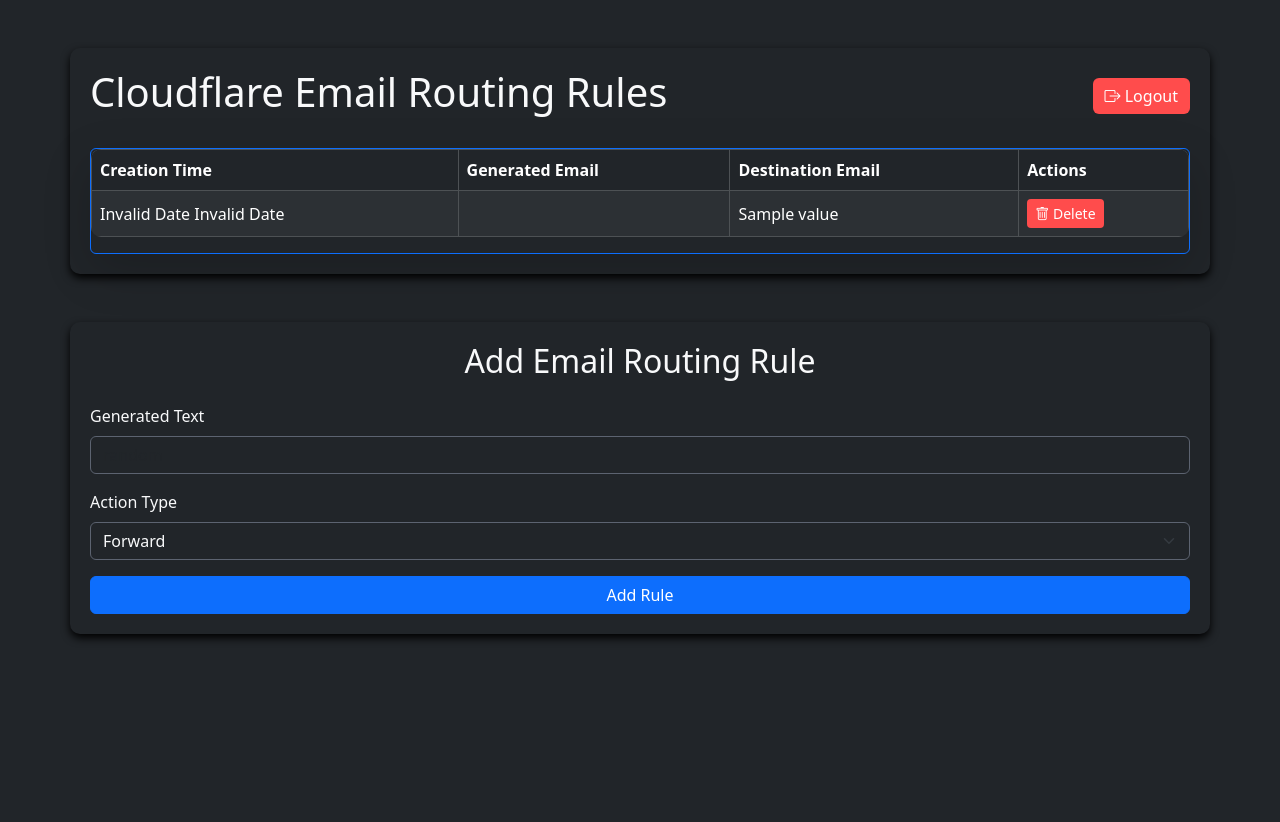
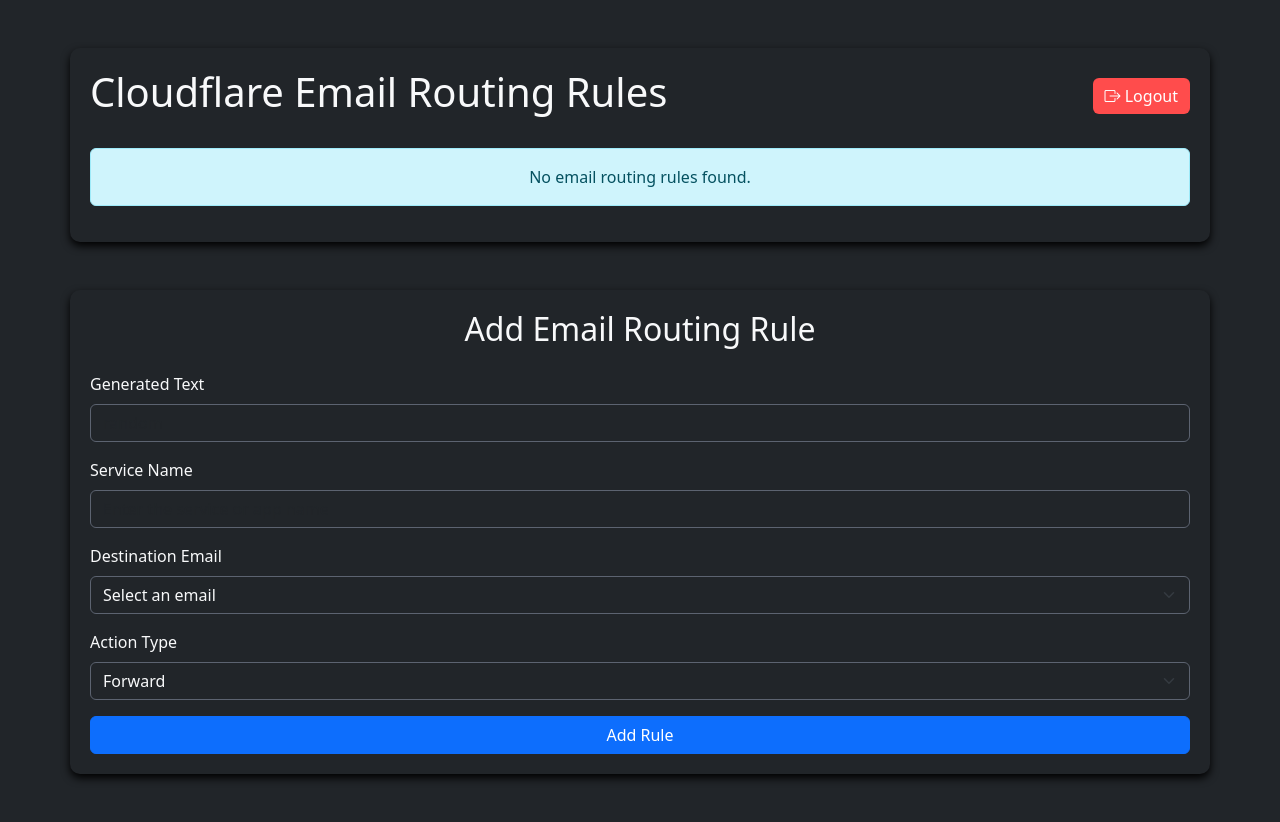
Before and after one commit to 99Rares/EmailApp, a Flask app: page / in a window 1280 px wide. Before the commit the page ends 640 px from the top, so only its background shows below. Run offline with Flask 3, Linux system fonts and the light colour scheme; the visitor is signed in with stand-in values (Sample User, id 1); a database or web service that is not in the repository returns one stand-in record (values such as "Sample title"); data that the repository does not hold is empty.

Commit message:
added feature

```diff
--- a/app.py
+++ b/app.py
@@ -1,31 +1,12 @@
 from flask import Flask, render_template, request, flash, redirect, url_for, session
-from zoneinfo import ZoneInfo
-import requests
-import datetime
+from constants import EMAIL_LIST, USER_CREDENTIALS
+from logic import *
 import os
 import bcrypt
 
 app = Flask(__name__)
 app.secret_key = os.environ.get("SECRET_KEY")
 
-# Cloudflare API configuration
-ACCOUNT_ID = os.environ.get("ACCOUNT_ID")
-CLOUDFLARE_ZONE_ID = os.environ.get("CLOUDFLARE_ZONE_ID")
-CLOUDFLARE_API_TOKEN = os.environ.get("CLOUDFLARE_API_TOKEN")
-PLACEHOLDER_EMAIL_DOMAIN = os.environ.get("PLACEHOLDER_EMAIL_DOMAIN")
-DESTINATION_EMAIL = os.environ.get("DESTINATION_EMAIL")
-MY_USER = os.environ.get("MY_USER")
-
-
-ROUTING_URL = f"https://api.cloudflare.com/client/v4/zones/{CLOUDFLARE_ZONE_ID}/email/routing/rules"
-
-
-# Read user credentials from environment variables
-USER_CREDENTIALS = {
-    MY_USER: os.environ.get(
-        "ADMIN_PASSWORD_HASH"
-    )  # Set the encrypted password hash as an environment variable
-}
 
 
 @app.route("/login", methods=["GET", "POST"])
@@ -58,151 +39,16 @@ def logout():
         return redirect(url_for("login"))
 
 
-# Function to delete an email routing rule by ID
-def delete_email_routing_rule(rule_id):
-    headers = {
-        "Authorization": f"Bearer {CLOUDFLARE_API_TOKEN}",
-        "Content-Type": "application/json",
-    }
+@app.route("/api/emails", methods=["GET"])
+def get_emails():
+    # Get the emails list from the environment variable
+    emails_list = EMAIL_LIST
+    # Convert the comma-separated string to a list of dictionaries
+    emails = [
+        {"value": email, "label": email} for email in emails_list.split(",") if email
+    ]
 
-    delete_url = f"{ROUTING_URL}/{rule_id}"
-    response = requests.delete(delete_url, headers=headers)
-
-    if response.status_code == 200:
-        flash("Routing rule deleted successfully!", "success")
-        return True
-    else:
-        flash(
-            f"Failed to delete routing rule: {response.json().get('errors', 'Unknown error')}",
-            "error",
-        )
-        print(f"Error: {response.status_code} - {response.json()}")
-        return False
-
-
-# Function to generate a random email address using the Random Word API
-def generate_random_email():
-    try:
-        response = requests.get(
-            "https://random-word-api.herokuapp.com/word?number=3&length=5"
-        )
-        response.raise_for_status()  # Raise an error for bad status codes
-        words = response.json()
-        if len(words) == 3:
-            return f"{'-'.join(words)}@{PLACEHOLDER_EMAIL_DOMAIN}"
-        else:
-            raise ValueError("Received fewer than 3 words from the API")
-    except (requests.RequestException, ValueError) as e:
-        print(f"Error fetching random words: {e}")
-        return f"fallback-email@{PLACEHOLDER_EMAIL_DOMAIN}"  # Fallback email in case of an error
-
-
-# Function to add a new email routing rule
-def add_email_routing_rule(generated_email, destination_email, action_type):
-    # Generate a random destination email if it's empty and the action type is 'forward'
-
-    headers = {
-        "Authorization": f"Bearer {CLOUDFLARE_API_TOKEN}",
-        "Content-Type": "application/json",
-    }
-
-    # Prepare the action based on the selected type
-    action = {"type": action_type}
-
-    if action_type == "forward" and destination_email:
-        action["value"] = [destination_email]
-
-    romania_time = datetime.datetime.now(ZoneInfo("Europe/Bucharest"))
-    data = {
-        "matchers": [{"type": "literal", "field": "to", "value": generated_email}],
-        "actions": [action],
-        "enabled": True,
-        "name": f"Rule created at {romania_time}",
-    }
-
-    response = requests.post(ROUTING_URL, headers=headers, json=data)
-    if response.status_code == 200:
-        flash("Routing rule added successfully!", "success")
-        return True
-    else:
-        flash(
-            f"Failed to add routing rule: {response.json().get('errors', 'Unknown error')}",
-            "error",
-        )
-        print(f"Error: {response.status_code} - {response.json()}")
-        return False
-
-
-def get_email_routing_addresses():
-    """Fetch the list of email routing addresses from Cloudflare."""
-    headers = {
-        "Authorization": f"Bearer {CLOUDFLARE_API_TOKEN}",
-        "Content-Type": "application/json",
-    }
-    response = requests.get(ROUTING_URL, headers=headers)
-    if response.status_code == 200:
-        return parse_json(response.json().get("result", []))
-    else:
-        print(f"Error: {response.status_code} - {response.json()}")
-        return None
-
-
-def parse_json(rules):
-    parsed_rules = []
-
-    # Parse each rule and extract only the relevant details
-    for rule in rules:
-        if rule.get("actions")[0].get("type") == "worker":
-            continue
-
-        rule_data = {
-            "creation_time": rule.get(
-                "name", "No creation time available"
-            ),  # Default if 'name' is missing
-            "id": rule.get("id", None),
-            "generated_email": "",
-            "destination_email": "",
-        }
-
-        # Strip the prefix "Rule created at " if it exists
-        if rule_data["creation_time"].startswith("Rule created at "):
-            rule_data["creation_time"] = rule_data["creation_time"][
-                len("Rule created at ") :
-            ]
-
-        # Get generated email from matchers
-        for matcher in rule.get("matchers", []):
-            if matcher.get("field") == "to":
-                rule_data["generated_email"] = matcher.get("value", "Unknown")
-
-        # Get destination email from actions
-        for action in rule.get("actions", []):
-            if action.get("type") == "forward":
-                rule_data["destination_email"] = action.get("value", ["Unknown"])[
-                    0
-                ]  # Default if no destination email
-            else:
-                rule_data["destination_email"] = action.get("value", ["Drop"])[
-                    0
-                ]  # Default if no destination email
-
-        parsed_rules.append(rule_data)
-
-    return parsed_rules
-
-
-def login_required(f):
-    """Decorator to protect routes that require authentication."""
-    from functools import wraps
-
-    @wraps(f)
-    def decorated_function(*args, **kwargs):
-        if "user" not in session:
-            flash("You need to be logged in to access this page.", "warning")
-            return redirect(url_for("login"))
-        return f(*args, **kwargs)
-
-    return decorated_function
+    return jsonify(emails)
 
 
 @app.route("/")
@@ -221,18 +67,12 @@ def add_rule():
     if request.method == "POST":
         generated_email = request.form.get("generated_email")
         destination_email = request.form.get("destination_email")
-        if not generated_email:
-            generated_email = generate_random_email()
-        else:
-            generated_email += f"@{PLACEHOLDER_EMAIL_DOMAIN}"
-        if not destination_email:
-            destination_email = DESTINATION_EMAIL
+        name = request.form.get("app_name")
+        generated_email = generate_random_email(generated_email)
         action_type = request.form.get("action_type")
 
         if generated_email and destination_email:
-            success = add_email_routing_rule(
-                generated_email, destination_email, action_type
-            )
+            success = add_email_routing_rule(generated_email, destination_email, action_type, name)
             return redirect(url_for("index"))
 
 
--- a/docker-compose.yml
+++ b/docker-compose.yml
@@ -10,7 +10,7 @@ services:
       - CLOUDFLARE_ZONE_ID=${CLOUDFLARE_ZONE_ID}
       - CLOUDFLARE_API_TOKEN=${CLOUDFLARE_API_TOKEN}
       - PLACEHOLDER_EMAIL_DOMAIN=${PLACEHOLDER_EMAIL_DOMAIN}
-      - DESTINATION_EMAIL=${DESTINATION_EMAIL}
       - ADMIN_PASSWORD_HASH=${ADMIN_PASSWORD_HASH}
       - MY_USER=${MY_USER}
+      - EMAIL_LIST=${EMAIL_LIST}
     restart: unless-stopped
--- a/static/style.css
+++ b/static/style.css
@@ -1,104 +1,73 @@
-/* Basic Reset */
-* {
-    margin: 0;
-    padding: 0;
-    font-family: Arial, sans-serif;
+.container {
+    background-color: #2a2d35;
+    border-radius: 10px;
+    box-shadow: 0 4px 8px rgba(0, 0, 0, 1.5);
+    padding: 20px;
 }
 
-/* Body Styling */
-body {
-    background-color: #f4f4f9;
-    padding: 20px;
-    min-height: 100vh;
+.table {
+    border-radius: 10px;
+    overflow: hidden;
 }
 
-/* Container styling */
-.container {
-    max-width: 800px;
-    margin: 20px auto;
-    background-color: #fff;
-    padding: 20px;
-    border-radius: 8px;
-    box-shadow: 0 4px 10px rgba(0, 0, 0, 0.1);
+.btn-danger {
+    background-color: #ff4c4c;
+    border: none;
 }
 
-h1 {
-    text-align: center;
-    margin-bottom: 20px;
-    color: #333;
+.btn-danger:hover {
+    background-color: #e63939;
 }
 
-/* Table styling */
-table {
-    width: 100%;
-    border-collapse: collapse;
-    margin-bottom: 20px;
-}
-
-th,
-td {
-    padding: 12px;
-    text-align: left;
-    border-bottom: 1px solid #ddd;
-}
-
-th {
-    background-color: #0073e6;
+.form-control,
+.form-select {
+    background-color: #3b3f48;
+    border: 1px solid #5c6370;
     color: #fff;
 }
 
-tr:hover {
-    background-color: #f1f1f1;
+.form-control:focus,
+.form-select:focus {
+    box-shadow: 0 0 5px #007bff;
 }
 
-/* Form styling */
-form {
-    margin-bottom: 20px;
+h1,
+h2 {
+    text-align: center;
 }
 
-label {
-    display: block;
-    margin: 10px 0 5px;
-    font-weight: bold;
+.overlay {
+    position: fixed;
+    top: 0;
+    left: 0;
+    width: 100%;
+    height: 100%;
+    background-color: rgba(0, 0, 0, 0.5);
+    /* Semi-transparent gray */
+    display: none;
+    /* Hidden by default */
+    align-items: center;
+    justify-content: center;
+    z-index: 1000;
+    /* Ensure it appears above other elements */
 }
 
-input,
-select,
-button {
-    width: 100%;
-    padding: 10px;
-    margin-bottom: 10px;
-    border-radius: 4px;
-    border: 1px solid #ddd;
+/* Centered loading spinner */
+#loadingSpinner {
+    width: 10rem;
+    /* Increase the width */
+    height: 10rem;
+    /* Increase the height */
 }
 
-button {
-    background-color: #0073e6;
-    color: #fff;
-    border: none;
-    cursor: pointer;
+input::placeholder {
+    color: #bbb;
+    /* Light gray for better contrast */
+    opacity: 1;
+    /* Ensure it is fully opaque */
 }
 
-button:hover {
-    background-color: #005bb5;
+input:focus::placeholder {
+    color: #888;
+    /* Slightly darker gray when focused */
 }
-
-.delete-button {
-    background-color: #e74c3c;
-    color: #fff;
-    display: flex;
-    align-items: center;
-    justify-content: center;
-    padding: 8px;
-    border: none;
-    border-radius: 4px;
-    cursor: pointer;
-}
-
-.delete-button:hover {
-    background-color: #c0392b;
-}
-
-.delete-button i {
-    margin-right: 5px;
-}
--- a/templates/index.html
+++ b/templates/index.html
@@ -9,60 +9,7 @@
         integrity="sha384-QWTKZyjpPEjISv5WaRU9OFeRpok6YctnYmDr5pNlyT2bRjXh0JMhjY6hW+ALEwIH" crossorigin="anonymous">
     <link href="https://cdn.jsdelivr.net/npm/bootstrap-icons/font/bootstrap-icons.css" rel="stylesheet">
     <link rel="icon" type="image/x-icon" href="/static/favicon.ico">
-    <style>
-        .container {
-            background-color: #2a2d35;
-            border-radius: 10px;
-            box-shadow: 0 4px 8px rgba(0, 0, 0, 1.5);
-            padding: 20px;
-        }
-        .table {
-            border-radius: 10px;
-            overflow: hidden;
-        }
-        .btn-danger {
-            background-color: #ff4c4c;
-            border: none;
-        }
-        .btn-danger:hover {
-            background-color: #e63939;
-        }
-        .form-control, .form-select {
-            background-color: #3b3f48;
-            border: 1px solid #5c6370;
-            color: #fff;
-        }
-        .form-control:focus, .form-select:focus {
-            box-shadow: 0 0 5px #007bff;
-        }
-        h1, h2 {
-            text-align: center;
-        }
-
-        .overlay {
-            position: fixed;
-            top: 0;
-            left: 0;
-            width: 100%;
-            height: 100%;
-            background-color: rgba(0, 0, 0, 0.5);
-            /* Semi-transparent gray */
-            display: none;
-            /* Hidden by default */
-            align-items: center;
-            justify-content: center;
-            z-index: 1000;
-            /* Ensure it appears above other elements */
-        }
-
-        /* Centered loading spinner */
-        #loadingSpinner {
-            width: 10rem;
-            /* Increase the width */
-            height: 10rem;
-            /* Increase the height */
-        }
-    </style>
+    <link rel="stylesheet" href="/static/style.css">
 </head>
 
 <body class="bg-dark text-light">
@@ -104,6 +51,7 @@
                 <thead class="bg-secondary text-white">
                     <tr>
                         <th scope="col">Creation Time</th>
+                        <th scope="col">Service Name</th>
                         <th scope="col">Generated Email</th>
                         <th scope="col">Destination Email</th>
                         <th scope="col">Actions</th>
@@ -113,6 +61,7 @@
                     {% for rule in email_addresses %}
                     <tr>
                         <td data-label="Creation Time" class="creation-time">{{ rule.creation_time }}</td>
+                        <td data-label="Name">{{ rule.name }}</td>
                         <td data-label="Generated Email">{{ rule.generated_email }}</td>
                         <td data-label="Destination Email">{{ rule.destination_email }}</td>
                         <td data-label="Actions">
@@ -145,6 +94,22 @@
                     placeholder="random">
                 <div class="invalid-feedback">
                     This field is required when 'Drop' is selected.
+                </div>
+            </div>
+            <div class="mb-3">
+                <div class="mb-3">
+                    <label for="app_name" class="form-label">Service Name</label>
+                    <input type="text" id="app_name" name="app_name" class="form-control bg-dark text-light"
+                        placeholder="Enter the service or app name">
+                </div>
+            </div>
+            <div class="mb-3">
+                <label for="destination_email" class="form-label">Destination Email</label>
+                <select id="destination_email" name="destination_email" class="form-select bg-dark text-light" required>
+                    <option value="" disabled selected>Select an email</option>
+                </select>
+                <div class="invalid-feedback">
+                    Please select an email.
                 </div>
             </div>
             <div class="mb-3">
@@ -204,6 +169,22 @@
                 }
                 ruleForm.classList.add('was-validated');
             });
+
+            fetch('/api/emails')
+                .then(response => response.json())
+                .then(emails => {
+                    const dropdown = document.getElementById('destination_email');
+
+                    emails.forEach(email => {
+                        const option = document.createElement('option');
+                        option.value = email.value;  // Set the value
+                        option.textContent = email.label;  // Set the display text
+                        dropdown.appendChild(option);
+                    });
+                })
+                .catch(error => {
+                    console.error('Error fetching emails:', error);
+                });
         });
 
         // Function to show the loading spinner
```
Also changed, not shown: constants.py (added, +19 -0 lines), logic.py (added, +182 -0 lines).
